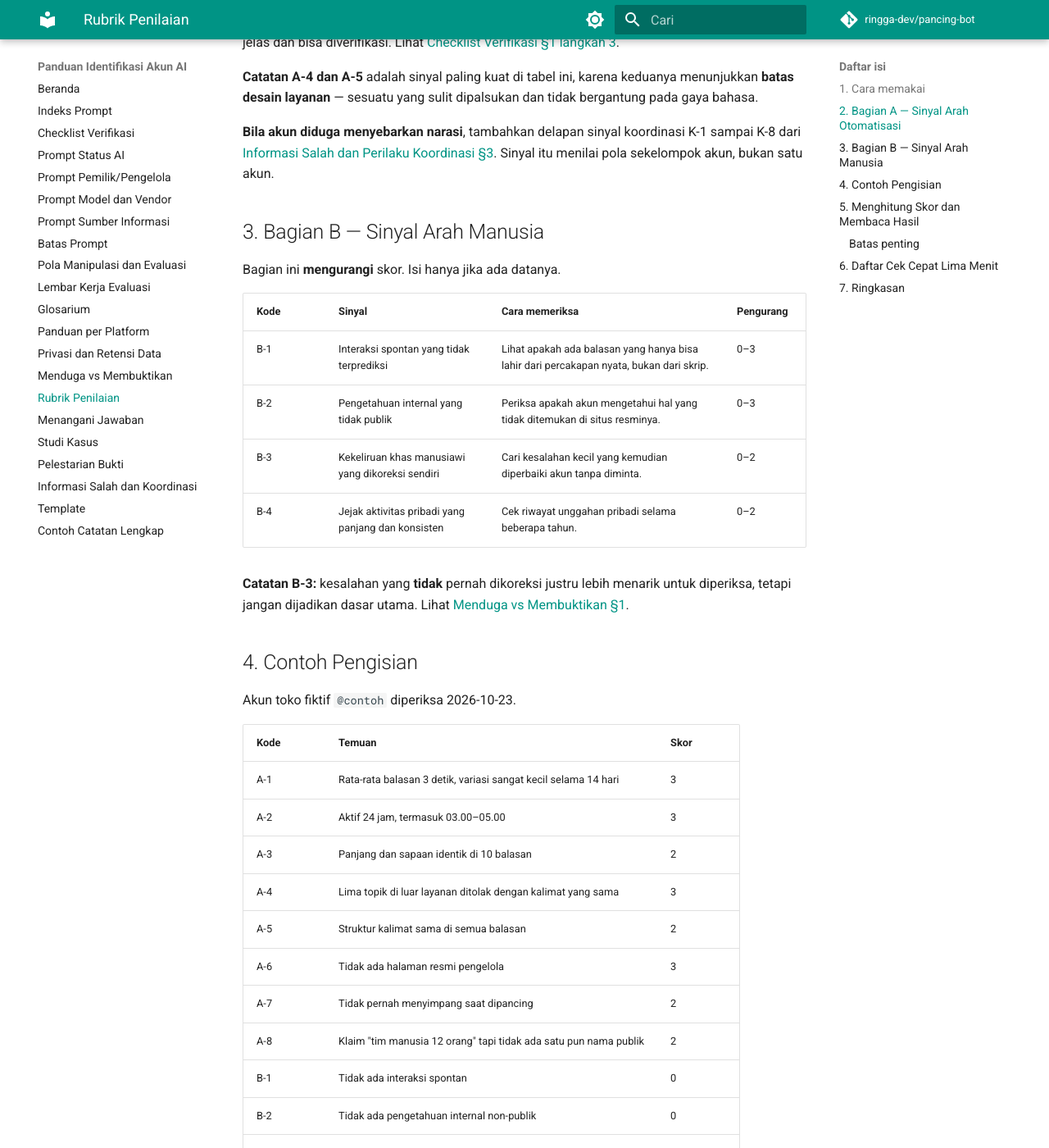
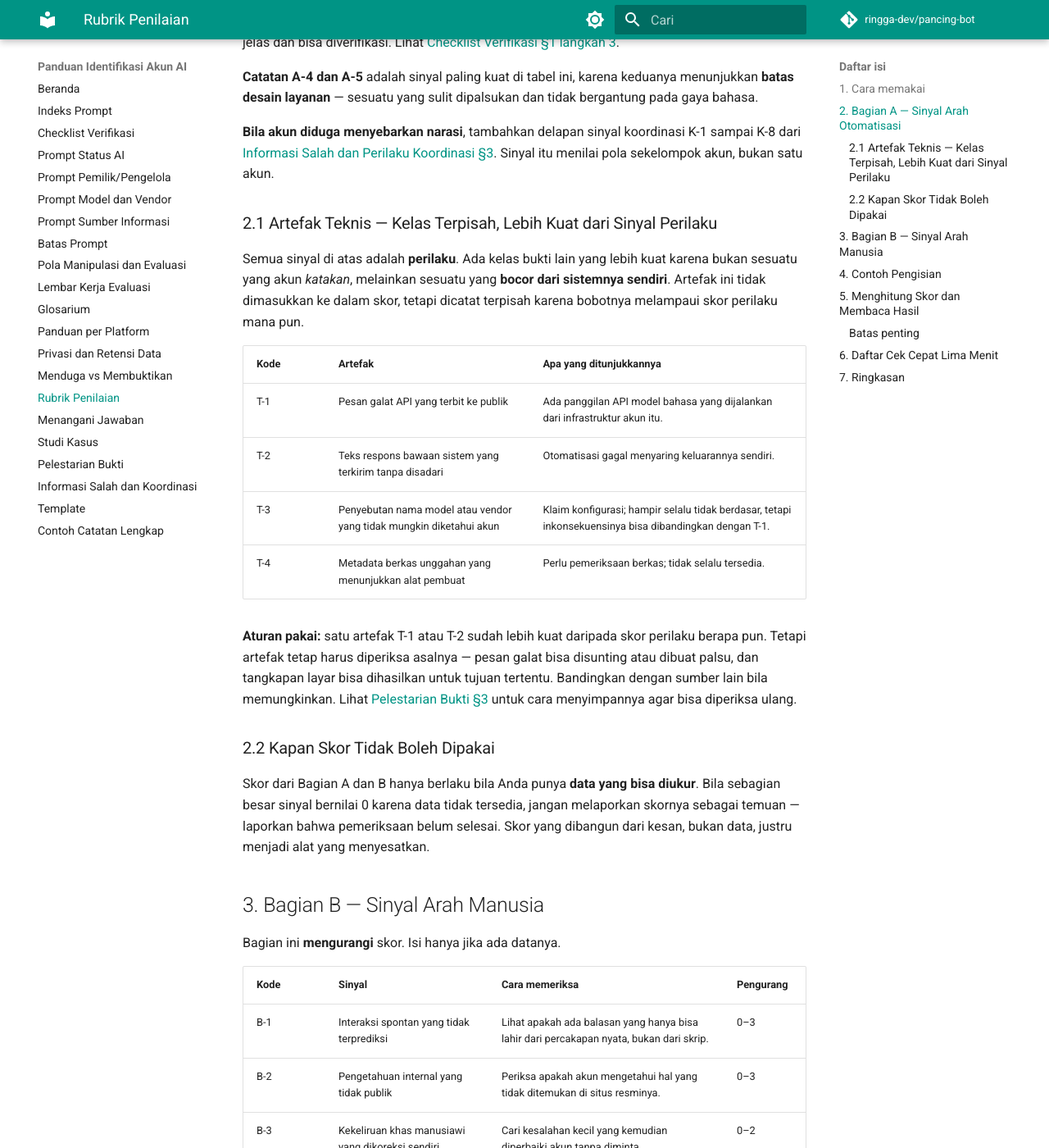
Before and after one commit to ringga-dev/pancing-bot, an MkDocs documentation site: the page built from docs/14-rubrik-penilaian.md, in a window 1280 px wide and 1400 px high, scrolled down 1477 px. Shown: the whole window at 82% size. Built offline with MkDocs 1.6.1 and Material for MkDocs 9.7.7, drawn with Linux system fonts in a browser that asks for light colours; comment, search, counter and statistics services are not loaded.

Commit message:
docs(14): tambah kelas artefak teknis (T-1..T-4) yang lebih kuat dari sinyal perilaku

```diff
--- a/docs/14-rubrik-penilaian.md
+++ b/docs/14-rubrik-penilaian.md
@@ -36,6 +36,23 @@ Beri 0 jika tidak ada data, 1 jika lemah, 2 jika jelas, 3 jika sangat jelas dan
 **Catatan A-4 dan A-5** adalah sinyal paling kuat di tabel ini, karena keduanya menunjukkan **batas desain layanan** — sesuatu yang sulit dipalsukan dan tidak bergantung pada gaya bahasa.
 
 **Bila akun diduga menyebarkan narasi**, tambahkan delapan sinyal koordinasi K-1 sampai K-8 dari [Informasi Salah dan Perilaku Koordinasi §3](18-informasi-salah-dan-koordinasi.md#3-sinyal-koordinasi). Sinyal itu menilai pola sekelompok akun, bukan satu akun.
+
+### 2.1 Artefak Teknis — Kelas Terpisah, Lebih Kuat dari Sinyal Perilaku
+
+Semua sinyal di atas adalah **perilaku**. Ada kelas bukti lain yang lebih kuat karena bukan sesuatu yang akun *katakan*, melainkan sesuatu yang **bocor dari sistemnya sendiri**. Artefak ini tidak dimasukkan ke dalam skor, tetapi dicatat terpisah karena bobotnya melampaui skor perilaku mana pun.
+
+| Kode | Artefak | Apa yang ditunjukkannya |
+|---|---|---|
+| T-1 | Pesan galat API yang terbit ke publik | Ada panggilan API model bahasa yang dijalankan dari infrastruktur akun itu. |
+| T-2 | Teks respons bawaan sistem yang terkirim tanpa disadari | Otomatisasi gagal menyaring keluarannya sendiri. |
+| T-3 | Penyebutan nama model atau vendor yang tidak mungkin diketahui akun | Klaim konfigurasi; hampir selalu tidak berdasar, tetapi inkonsekuensinya bisa dibandingkan dengan T-1. |
+| T-4 | Metadata berkas unggahan yang menunjukkan alat pembuat | Perlu pemeriksaan berkas; tidak selalu tersedia. |
+
+**Aturan pakai:** satu artefak T-1 atau T-2 sudah lebih kuat daripada skor perilaku berapa pun. Tetapi artefak tetap harus diperiksa asalnya — pesan galat bisa disunting atau dibuat palsu, dan tangkapan layar bisa dihasilkan untuk tujuan tertentu. Bandingkan dengan sumber lain bila memungkinkan. Lihat [Pelestarian Bukti §3](17-pelestarian-bukti.md#3-tangkapan-layar-permalink-dan-nilai-cek) untuk cara menyimpannya agar bisa diperiksa ulang.
+
+### 2.2 Kapan Skor Tidak Boleh Dipakai
+
+Skor dari Bagian A dan B hanya berlaku bila Anda punya **data yang bisa diukur**. Bila sebagian besar sinyal bernilai 0 karena data tidak tersedia, jangan melaporkan skornya sebagai temuan — laporkan bahwa pemeriksaan belum selesai. Skor yang dibangun dari kesan, bukan data, justru menjadi alat yang menyesatkan.
 
 ## 3. Bagian B — Sinyal Arah Manusia
 
```
